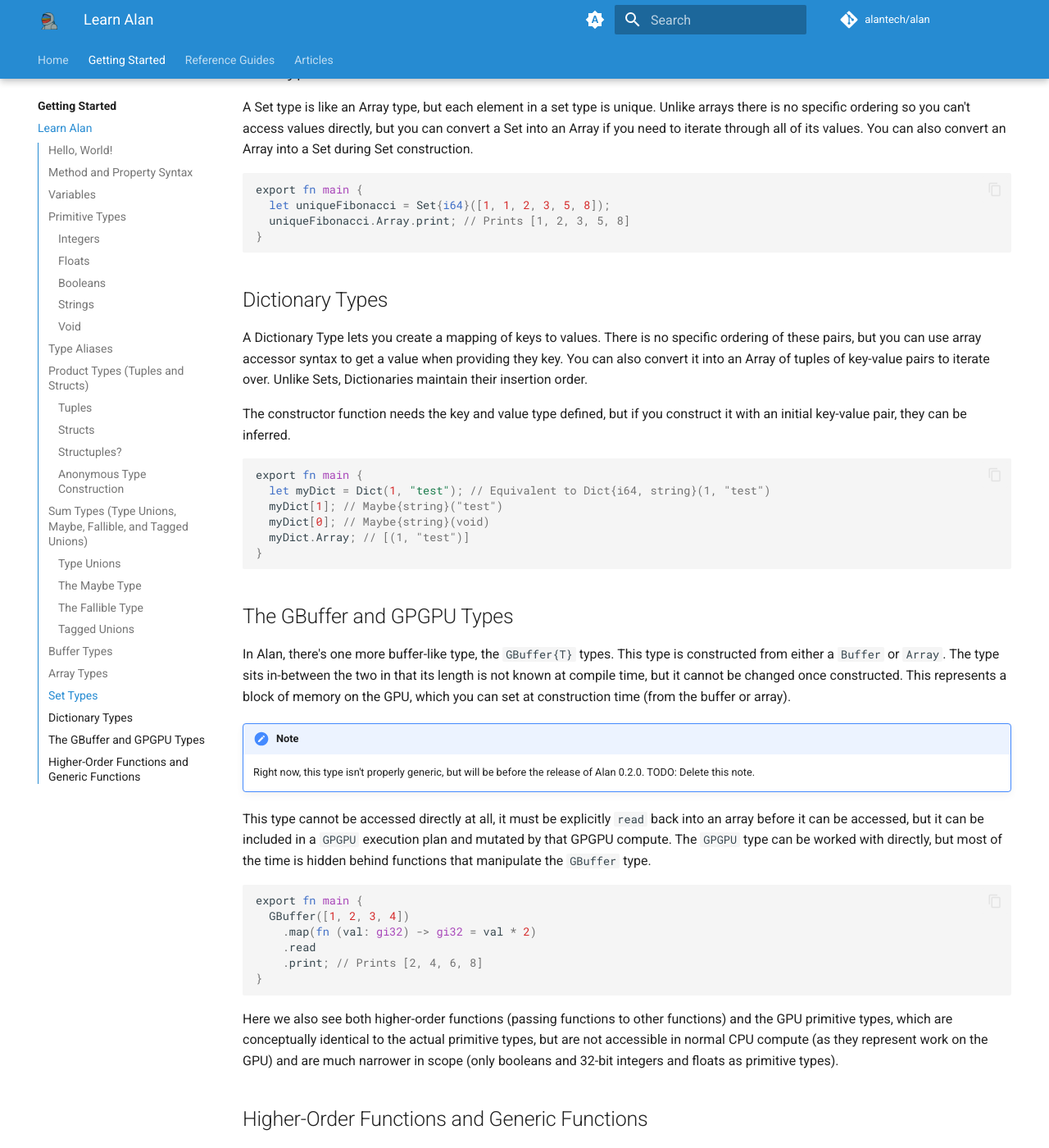
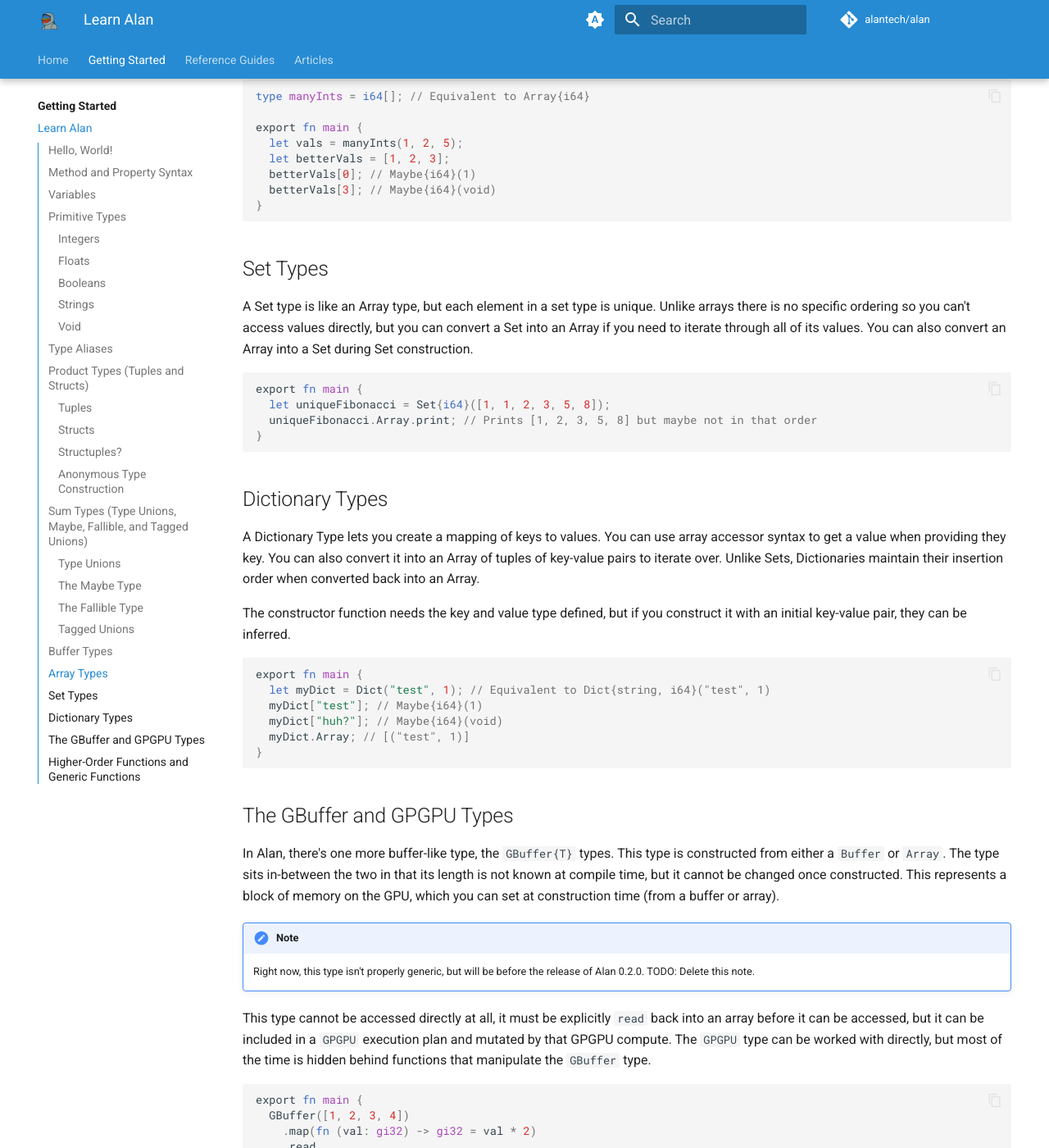
Before and after one commit to alantech/alanlang-docs, an MkDocs documentation site: the page built from docs/tutorial.md, in a window 1280 px wide and 1400 px high, scrolled down 12292 px. Shown: the whole window at 82% size. Built offline with MkDocs 1.6.1 and Material for MkDocs 9.7.7, drawn with Linux system fonts in a browser that asks for light colours; plug-ins that fetch from the network failed and are left out; comment, search, counter and statistics services are not loaded; some of the changed text lies outside the part shown.

Commit message:
Fix some grammar and typos

````diff
--- a/docs/tutorial.md
+++ b/docs/tutorial.md
@@ -70,6 +70,8 @@
 export fn main = "Hello, World!".print;
 ```
 
+This makes more sense for the accessor functions on your types, but can also be useful to allow a "property" to continue to exist for a type even when the value is no longer directly stored in the type.
+
 ## Variables
 
 In Alan, variables are declared with `let` and `const`. `let` variables may have their value changed, while `const` variables are immutable the moment they are assigned. This means `let` variables can be re-assigned, while `const` cannot.
@@ -126,7 +128,10 @@
 
 ```rs
 let million = 1_000_000;
+let lakh = 1_00_000;
 ```
+
+Alan doesn't care where the understores are inserted, so place them anywhere that makes sense to you. The only restriction is that you can't have a leading underscore.
 
 Because the other base types are generally used when doing bitwise arithmetic, they do not have a negative representation, only base-10 has this syntactic feature:
 
@@ -154,7 +159,7 @@
 
 ### Booleans
 
-Booleans are simply the bare keywords `true` and `false`. Other types do not automatically coerce into booleans, so there's no "truthy" `0` is `false`, `>=1` is `true` kind of behavior in the language. (At least, by default.)
+Booleans are simply the bare keywords `true` and `false`. Other types do not automatically coerce into booleans, so there's no "truthy" `0` is `false`, `>=1` is `true` kind of behavior in the language. (At least, by default. More on that later.)
 
 ### Strings
 
@@ -189,7 +194,7 @@
 
 ## Product Types (Tuples and Structs)
 
-Product types let you group multiple values together and pass them around together in your code.
+Product Types let you group multiple values together and pass them around together in your code.
 
 ### Tuples
 
@@ -221,7 +226,7 @@
 
 !!! note
 
-    The grammar of Alan disallows defining a function that starts with a number to avoid ambiguity with numeric constants, which makes tuple accessor functions special. They also are the only functions that can *only* be called with accessor syntax, as calling them as regular functions is similarly ambiguous.
+    The grammar of Alan disallows defining a function that starts with a number to avoid ambiguity with numeric constants, which makes tuple accessor functions special. That makes them the only functions that can *only* be called with accessor syntax, as calling them as regular functions is similarly ambiguous.
 
 This also demonstrates why type aliases are simply *aliases* and not explicitly used for type checking, as tuples can be anonymously constructed:
 
@@ -256,10 +261,6 @@
 You can then use the `myStruct` type like this:
 
 ```rs
-type myStruct =
-  foo: i64,
-  bar: string;
-
 export fn main {
   let testStruct = myStruct(1, "test");
   testStruct.foo.print; // Prints 1
@@ -308,7 +309,7 @@
 }
 ```
 
-Under-the-hood, they all become tuples and the field names are just syntactic sugar for you.
+Under the hood, they all become tuples and the field names are just syntactic sugar for you.
 
 !!! question "Why's it called a 'Product Type'?"
 
@@ -367,7 +368,19 @@
 }
 ```
 
-It also creates two accessor functions, also one for each constituent type:
+But if you want, you can make a custom constructor function for any type that converts into the type, by just defining that function.
+
+```rs
+type intOrString = i64 | string;
+
+fn intOrString(b: bool) -> intOrString = b.string.intOrString;
+
+export fn main {
+  let mightBeBool = intOrString(true); // Now works
+}
+```
+
+It also creates two accessor functions, one for each constituent type:
 
 ```rs
 type intOrString = i64 | string;
@@ -552,28 +565,28 @@
 ```rs
 export fn main {
   let uniqueFibonacci = Set{i64}([1, 1, 2, 3, 5, 8]);
-  uniqueFibonacci.Array.print; // Prints [1, 2, 3, 5, 8]
+  uniqueFibonacci.Array.print; // Prints [1, 2, 3, 5, 8] but maybe not in that order
 }
 ```
 
 ## Dictionary Types
 
-A Dictionary Type lets you create a mapping of keys to values. There is no specific ordering of these pairs, but you can use array accessor syntax to get a value when providing they key. You can also convert it into an Array of tuples of key-value pairs to iterate over. Unlike Sets, Dictionaries maintain their insertion order.
+A Dictionary Type lets you create a mapping of keys to values. You can use array accessor syntax to get a value when providing they key. You can also convert it into an Array of tuples of key-value pairs to iterate over. Unlike Sets, Dictionaries maintain their insertion order when converted back into an Array.
 
 The constructor function needs the key and value type defined, but if you construct it with an initial key-value pair, they can be inferred.
 
 ```rs
 export fn main {
-  let myDict = Dict(1, "test"); // Equivalent to Dict{i64, string}(1, "test")
-  myDict[1]; // Maybe{string}("test")
-  myDict[0]; // Maybe{string}(void)
-  myDict.Array; // [(1, "test")]
+  let myDict = Dict("test", 1); // Equivalent to Dict{string, i64}("test", 1)
+  myDict["test"]; // Maybe{i64}(1)
+  myDict["huh?"]; // Maybe{i64}(void)
+  myDict.Array; // [("test", 1)]
 }
 ```
 
 ## The GBuffer and GPGPU Types
 
-In Alan, there's one more buffer-like type, the `GBuffer{T}` types. This type is constructed from either a `Buffer` or `Array`. The type sits in-between the two in that its length is not known at compile time, but it cannot be changed once constructed. This represents a block of memory on the GPU, which you can set at construction time (from the buffer or array).
+In Alan, there's one more buffer-like type, the `GBuffer{T}` types. This type is constructed from either a `Buffer` or `Array`. The type sits in-between the two in that its length is not known at compile time, but it cannot be changed once constructed. This represents a block of memory on the GPU, which you can set at construction time (from a buffer or array).
 
 !!! note
 
````
Also changed, not shown: other parts of docs/tutorial.md (+8 -8 lines).
